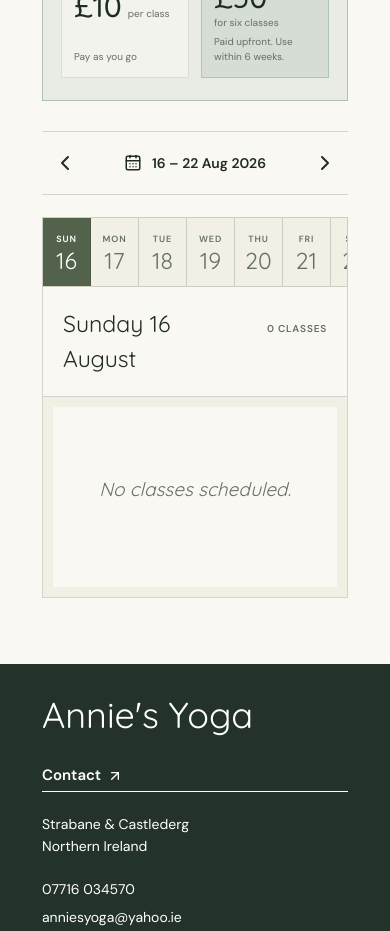
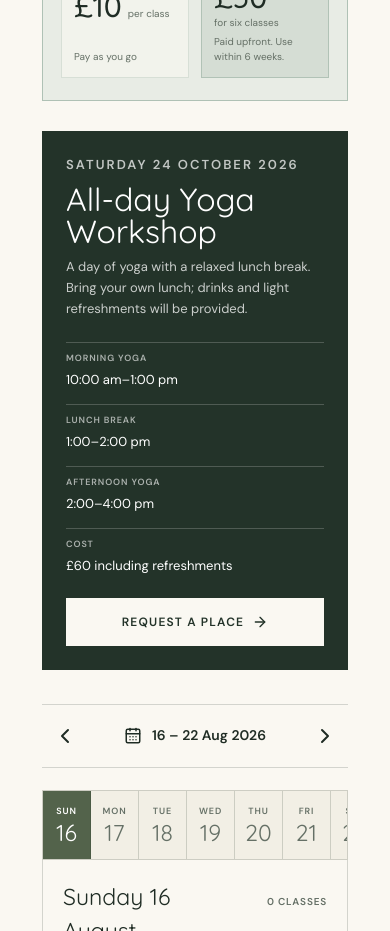
Before and after one commit to aliciaahunt/annies-yoga-website, a React (Vite) app: page /schedule in a window 390 px wide. Shown: the part 1240-2171 px from the top of the page. Built offline with nearby package versions, Linux system fonts and the light colour scheme.

Commit message:
Update autumn class schedule and workshop

```diff
--- a/src/app/SchedulePage.tsx
+++ b/src/app/SchedulePage.tsx
@@ -9,7 +9,7 @@ import {
 } from 'lucide-react'
 import { useEffect, useRef, useState, type CSSProperties } from 'react'
 import { CLASS_PRICE_PLANS } from './classPricing'
-import { classesForDate, isChristmasClosure, type YogaClass } from './scheduleData'
+import { autumnWorkshop, classesForDate, isSchedulePaused, type YogaClass } from './scheduleData'
 import ClassReservationForm from '@/components/ClassReservationForm'
 import PageHero from '@/components/PageHero'
 import SiteFooter from '@/components/SiteFooter'
@@ -93,6 +93,23 @@ export default function SchedulePage() {
                   </article>
                 ))}
               </div>
+            </section>
+
+            <section className="workshop-feature" aria-labelledby="autumn-workshop-title">
+              <div>
+                <p className="eyebrow">Saturday 24 October 2026</p>
+                <h3 id="autumn-workshop-title">All-day Yoga Workshop</h3>
+                <p>A day of yoga with a relaxed lunch break. Bring your own lunch; drinks and light refreshments will be provided.</p>
+              </div>
+              <dl>
+                <div><dt>Morning yoga</dt><dd>10:00 am–1:00 pm</dd></div>
+                <div><dt>Lunch break</dt><dd>1:00–2:00 pm</dd></div>
+                <div><dt>Afternoon yoga</dt><dd>2:00–4:00 pm</dd></div>
+                <div><dt>Cost</dt><dd>£60 including refreshments</dd></div>
+              </dl>
+              <button className="button button-light" type="button" onClick={() => chooseClass(autumnWorkshop, new Date(2026, 9, 24))}>
+                Request a place <ArrowRight size={16} aria-hidden="true" />
+              </button>
             </section>
 
             <div className="week-controls" aria-label="Schedule week controls">
@@ -230,7 +247,7 @@ function TimetableBand({ band, week, onChooseClass, showEmptyState = false }: Ti
                 />
               ))}
               {showEmptyState && !allDayClasses.length && (
-                <p className="no-classes">{isChristmasClosure(date) ? 'Closed for Christmas' : 'No classes'}</p>
+                <p className="no-classes">{isSchedulePaused(date) ? 'Schedule paused' : 'No classes'}</p>
               )}
             </section>
           )
@@ -272,7 +289,7 @@ function MobileSchedule({ week, selectedDayIndex, onSelectDay, onChooseClass }:
           {dayClasses.map((item) => (
             <ClassCard item={item} date={date} onChooseClass={onChooseClass} key={`${item.name}-${item.time}-${item.place}`} />
           ))}
-          {!dayClasses.length && <p className="mobile-no-classes">{isChristmasClosure(date) ? 'Closed for Christmas.' : 'No classes scheduled.'}</p>}
+          {!dayClasses.length && <p className="mobile-no-classes">{isSchedulePaused(date) ? 'No classes scheduled from 20 December.' : 'No classes scheduled.'}</p>}
         </div>
       </section>
     </div>
--- a/src/app/scheduleData.ts
+++ b/src/app/scheduleData.ts
@@ -8,6 +8,8 @@ export type YogaClass = {
   place: string
   duration: string
   durationMinutes: number
+  price?: number
+  isWorkshop?: boolean
 }
 
 export const weeklyClasses: YogaClass[] = [
@@ -15,7 +17,7 @@ export const weeklyClasses: YogaClass[] = [
   { activity: 'pilates', day: 'Monday', name: 'Pilates', time: '6:00 pm', startMinutes: 18 * 60, level: 'Beginners', place: 'Strabane', duration: '60 min', durationMinutes: 60 },
   { activity: 'yoga', day: 'Monday', name: 'Yoga', time: '7:30 pm', startMinutes: 19 * 60 + 30, level: 'All levels welcome', place: 'Castlederg', duration: '90 min', durationMinutes: 90 },
   { activity: 'yoga', day: 'Tuesday', name: 'Yoga', time: '10:00 am', startMinutes: 10 * 60, level: 'Beginners', place: 'Strabane', duration: '90 min', durationMinutes: 90 },
-  { activity: 'yoga', day: 'Tuesday', name: 'Restorative Yoga', time: '4:30 pm', startMinutes: 16 * 60 + 30, level: 'Beginners', place: 'Strabane', duration: '90 min', durationMinutes: 90 },
+  { activity: 'yoga', day: 'Tuesday', name: 'Restorative Yoga', time: '4:00 pm', startMinutes: 16 * 60, level: 'Beginners', place: 'Strabane', duration: '90 min', durationMinutes: 90 },
   { activity: 'yoga', day: 'Tuesday', name: 'Yoga', time: '6:00 pm', startMinutes: 18 * 60, level: 'Mixed ability', place: 'Strabane', duration: '90 min', durationMinutes: 90 },
   { activity: 'pilates', day: 'Wednesday', name: 'Pilates', time: '6:15 pm', startMinutes: 18 * 60 + 15, level: 'Beginners', place: 'Strabane', duration: '60 min', durationMinutes: 60 },
   { activity: 'pilates', day: 'Wednesday', name: 'Pilates', time: '7:30 pm', startMinutes: 19 * 60 + 30, level: 'Mixed ability', place: 'Strabane', duration: '60 min', durationMinutes: 60 },
@@ -27,21 +29,33 @@ export const weeklyClasses: YogaClass[] = [
   { activity: 'yoga', day: 'Saturday', name: 'Yoga', time: '9:00 am', startMinutes: 9 * 60, level: 'Beginners welcome', place: 'Strabane', duration: '90 min', durationMinutes: 90 },
 ]
 
+export const autumnWorkshop: YogaClass = {
+  activity: 'yoga', day: 'Saturday', name: 'Yoga Workshop', time: '10:00 am–4:00 pm',
+  startMinutes: 10 * 60, level: 'All levels welcome', place: 'Strabane', duration: 'All day',
+  durationMinutes: 6 * 60, price: 60, isWorkshop: true,
+}
+
+const SATURDAY_CLASS_EXCEPTIONS = new Set(['2026-09-12', '2026-09-19', '2026-10-24', '2026-11-21'])
+
 export function classesForDate(date: Date) {
-  if (isChristmasClosure(date)) return []
+  if (isSchedulePaused(date)) return []
+
+  const dateKey = formatDateKey(date)
+  if (dateKey === '2026-10-24') return [autumnWorkshop]
 
   const dayName = date.toLocaleDateString('en-GB', { weekday: 'long' })
   return weeklyClasses
-    .filter((item) => item.day === dayName)
+    .filter((item) => item.day === dayName && !SATURDAY_CLASS_EXCEPTIONS.has(dateKey))
     .toSorted((first, second) => first.startMinutes - second.startMinutes)
 }
 
-export function isChristmasClosure(date: Date) {
-  if (date.getMonth() !== 11) return false
+export function isSchedulePaused(date: Date) {
+  return date >= new Date(2026, 11, 20)
+}
 
-  const dayOfMonth = date.getDate()
-  const isChristmasDayOrBoxingDay = dayOfMonth === 25 || dayOfMonth === 26
-  const isExtended2026Closure = date.getFullYear() === 2026 && dayOfMonth >= 20 && dayOfMonth <= 24
-
-  return isChristmasDayOrBoxingDay || isExtended2026Closure
+function formatDateKey(date: Date) {
+  const year = date.getFullYear()
+  const month = String(date.getMonth() + 1).padStart(2, '0')
+  const day = String(date.getDate()).padStart(2, '0')
+  return `${year}-${month}-${day}`
 }
--- a/src/components/ClassReservationForm.tsx
+++ b/src/components/ClassReservationForm.tsx
@@ -91,10 +91,12 @@ export default function ClassReservationForm({ selectedClass }: ClassReservation
 
   return (
     <form className="reservation-form" aria-label={`Request a place in ${selectedClass.name}`} onSubmit={handleSubmit}>
-      <aside className="reservation-pricing" aria-label="Class pricing">
-        <strong>{pricePlan.label} pricing</strong>
-        <span>£{pricePlan.singleClassPrice} per class</span>
-        <span>£{pricePlan.packagePrice} six-week package</span>
+      <aside className="reservation-pricing" aria-label={selectedClass.isWorkshop ? 'Workshop pricing' : 'Class pricing'}>
+        {selectedClass.isWorkshop ? (
+          <><strong>Workshop price</strong><span>£{selectedClass.price} including refreshments</span></>
+        ) : (
+          <><strong>{pricePlan.label} pricing</strong><span>£{pricePlan.singleClassPrice} per class</span><span>£{pricePlan.packagePrice} six-week package</span></>
+        )}
       </aside>
       <div className="enquiry-form-personal">
         <div className="enquiry-form-field">
@@ -106,13 +108,15 @@ export default function ClassReservationForm({ selectedClass }: ClassReservation
           <input id="reservation-email" name="email" type="email" autoComplete="email" maxLength={254} required />
         </div>
       </div>
-      <aside className="reservation-offer-guidance" id="reservation-offer-guidance">
-        <strong>Using a six-week package?</strong>
-        <p>In your message, tell Annie if you’d like to arrange the £{pricePlan.packagePrice} six-week package or if this booking is one of your existing six classes.</p>
-      </aside>
+      {!selectedClass.isWorkshop && (
+        <aside className="reservation-offer-guidance" id="reservation-offer-guidance">
+          <strong>Using a six-week package?</strong>
+          <p>In your message, tell Annie if you’d like to arrange the £{pricePlan.packagePrice} six-week package or if this booking is one of your existing six classes.</p>
+        </aside>
+      )}
       <div className="enquiry-form-field">
         <label htmlFor="reservation-message">Anything Annie should know?</label>
-        <textarea id="reservation-message" name="message" rows={4} maxLength={3000} aria-describedby="reservation-offer-guidance" required />
+        <textarea id="reservation-message" name="message" rows={4} maxLength={3000} aria-describedby={selectedClass.isWorkshop ? undefined : 'reservation-offer-guidance'} required />
       </div>
       <div className="reservation-form-actions">
         <HCaptcha
--- a/src/styles/components.css
+++ b/src/styles/components.css
@@ -147,6 +147,15 @@
 .schedule-price-choice dd strong { color: var(--ink); font-family: var(--serif); font-size: 30px; font-weight: 500; line-height: .9; }
 .schedule-price-choice dd span { color: var(--muted); font-size: 10px; }
 .schedule-price-choice > p { margin: 0; color: var(--muted); font-size: 10px; line-height: 1.45; }
+.workshop-feature { display: grid; grid-template-columns: minmax(240px, .9fr) minmax(360px, 1.1fr) auto; align-items: center; gap: clamp(22px,3vw,44px); margin: 0 0 34px; padding: clamp(24px,3vw,38px); color: white; background: var(--forest); }
+.workshop-feature .eyebrow { color: rgba(255,255,255,.72); }
+.workshop-feature h3 { margin: 7px 0 10px; font-family: var(--serif); font-size: clamp(32px,3.4vw,48px); font-weight: 400; line-height: 1; }
+.workshop-feature p { max-width: 500px; margin: 0; color: rgba(255,255,255,.76); font-size: 13px; line-height: 1.6; }
+.workshop-feature dl { display: grid; grid-template-columns: repeat(2,minmax(0,1fr)); gap: 14px 20px; margin: 0; }
+.workshop-feature dl div { padding-top: 9px; border-top: 1px solid rgba(255,255,255,.2); }
+.workshop-feature dt { color: rgba(255,255,255,.62); font-size: 9px; font-weight: 700; letter-spacing: .1em; text-transform: uppercase; }
+.workshop-feature dd { margin: 5px 0 0; font-size: 13px; }
+.workshop-feature .button { display: flex; align-items: center; gap: 8px; white-space: nowrap; }
 .week-controls { display: flex; align-items: center; min-height: 64px; margin-bottom: 22px; border-block: 1px solid var(--line); }
 .week-controls button { display: grid; width: 46px; height: 46px; place-items: center; color: var(--ink); background: transparent; cursor: pointer; }
 .week-controls button:hover { background: var(--cream); }
@@ -452,6 +461,8 @@
 .not-found .button { margin-top: 22px; }
 
 @media (max-width: 900px) {
+  .workshop-feature { grid-template-columns: 1fr 1fr; }
+  .workshop-feature .button { width: max-content; }
   .section-shell, .hero-content { width: calc(100% - 40px); }
   .site-header { min-height: 70px; }
   .site-header-inner { width: calc(100% - 40px); min-height: 70px; }
@@ -522,6 +533,9 @@
 }
 
 @media (max-width: 620px) {
+  .workshop-feature { grid-template-columns: 1fr; }
+  .workshop-feature dl { grid-template-columns: 1fr; }
+  .workshop-feature .button { width: 100%; justify-content: center; }
   :root { --page-gutter: 42px; }
   .section-shell, .hero-content, .site-header-inner, .page-hero-content, .schedule-shell, .retreats-hero-copy, .retreat-rhythm-inner { width: calc(100% - var(--page-gutter) - var(--page-gutter)); }
   .site-nav { padding-inline: var(--page-gutter); }
```
Also changed, not shown: 2 other files (tests, documents, lock files or other folders).
